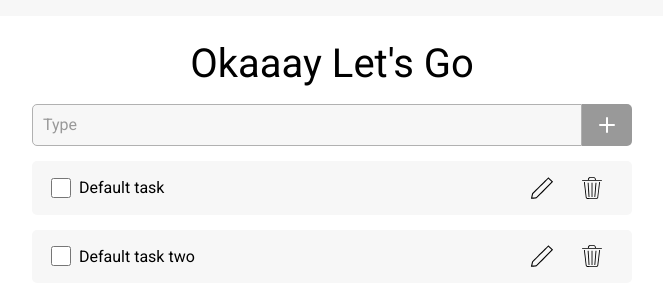
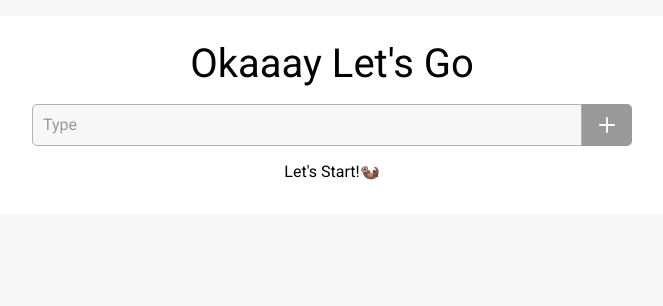
Before and after one commit to deniskolomoyets/task_manager, a React (Vite) app: page / in a window 1280 px wide. Shown: the top 306 px of the page, without its empty margins (308-971 px from the left). Built offline with nearby package versions, Linux system fonts and the light colour scheme.

Commit message:
create own middleware for LocalStorage (zustand)

```diff
--- a/src/data/stores/useToDoStore.ts
+++ b/src/data/stores/useToDoStore.ts
@@ -1,13 +1,12 @@
-import { create } from "zustand";
+import { create, State, StateCreator } from "zustand";
 import { generateId } from "../helpers";
+// import { config } from "process";
 
-//discrabe types
 interface Task {
   id: string;
   title: string;
   createdAt: number;
 }
-
 interface ToDoStore {
   tasks: Task[];
   createTask: (title: string) => void;
@@ -15,20 +14,40 @@ interface ToDoStore {
   removeTask: (id: string) => void;
 }
 
-export const useToDoStore = create<ToDoStore>((set, get) => ({
-  tasks: [
-    {
-      id: "abc",
-      title: "Default task",
-      createdAt: 111,
+function isToDoStore(object: unknown): object is ToDoStore {
+  return typeof object === "object" && object !== null && "tasks" in object;
+} //
+const localStorageUpdate =
+  <T extends State>(config: StateCreator<T>): StateCreator<T> =>
+  (set, get, api) =>
+    config(
+      (nextState, ...args) => {
+        if (isToDoStore(nextState)) {
+          window.localStorage.setItem("tasks", JSON.stringify(nextState.tasks));
+        }
+        set(nextState, ...args);
       },
-    {
-      id: "abcd",
-      title: "Default task two",
-      createdAt: 112,
-    },
-  ],
-  //Methods
+      get,
+      api
+    );
+
+const getCurrentState = () => {
+  try {
+    const currentState = JSON.parse(
+      window.localStorage.getItem("tasks") || "[]"
+    ) as Task[];
+    console.log(currentState);
+    return currentState;
+  } catch (err) {
+    window.localStorage.setItem("tasks", "[]");
+  }
+
+  return [];
+};
+
+export const useToDoStore = create<ToDoStore>(
+  localStorageUpdate((set, get) => ({
+    tasks: getCurrentState(),
     createTask: (title) => {
       const { tasks } = get();
       const newTask = {
@@ -36,7 +55,9 @@ export const useToDoStore = create<ToDoStore>((set, get) => ({
         title,
         createdAt: Date.now(),
       };
-    set({ tasks: [newTask].concat(tasks) }); //create new arr without mutation
+      set({
+        tasks: [newTask].concat(tasks),
+      });
     },
     updateTask: (id: string, title: string) => {
       const { tasks } = get();
@@ -53,4 +74,5 @@ export const useToDoStore = create<ToDoStore>((set, get) => ({
         tasks: tasks.filter((task) => task.id !== id),
       });
     },
-}));
+  }))
+);
```
Lines whose indentation alone changed are shown as unchanged.
